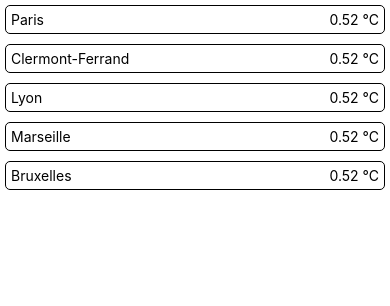
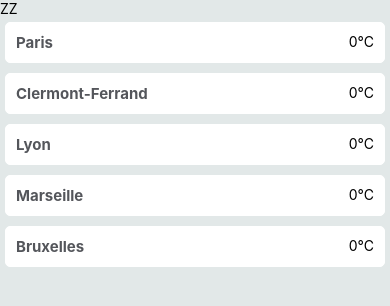
Before and after one commit to zsaoula/meteo_mobileapp, a React Native app: screen / in a window 390 px wide. Shown: the top 306 px of the page. Built offline with nearby package versions, Linux system fonts and the light colour scheme.

Commit message:
debut vue weatherCity

```diff
--- a/App.tsx
+++ b/App.tsx
@@ -1,6 +1,8 @@
 import { StatusBar } from 'expo-status-bar';
 import { StyleSheet, Text, View } from 'react-native';
-import { WeatherList } from './compenent/allCity';
+import { WeatherList } from './compenent/allWeathers';
+import { CityDisplay } from './compenent/weatherCity';
+import {colorBackground} from './styles/style';
 
 export default function App() {
   return (
@@ -9,7 +11,13 @@ export default function App() {
     //   <StatusBar style="auto" />
     // </View>
     <View style={styles.container}>
-      <WeatherList></WeatherList>
+      <View>
+        <Text>ZZ</Text>
+      </View>
+      <View>
+        <WeatherList></WeatherList>
+        {/* <CityDisplay name={'Clermont-Ferrand'}></CityDisplay> */}
+      </View>
     </View>
   );
 }
@@ -17,6 +25,6 @@ export default function App() {
 const styles = StyleSheet.create({
   container: {
     flex: 1,
-    backgroundColor: '#fff'
+    backgroundColor: colorBackground
   },
 });
--- a/compenent/allCity.tsx
+++ /dev/null
@@ -1,28 +0,0 @@
-import {WEATHER_DATA} from "../data/stub";
-import { View,Text, StyleSheet } from "react-native";
-
-export function WeatherList() {
-    return (
-      <View>
-        {WEATHER_DATA.map((weather, index) => (
-          <View style={weatherListStyle.container} key={index}>
-            <Text>{weather.city.name}</Text>
-            <Text>{weather.temperature} °C</Text>
-          </View>
-        ))}
-      </View>
-    );
-};
-
-const weatherListStyle = StyleSheet.create({
-    container: {
-        flexDirection: "row",
-        justifyContent: "space-between",
-        borderWidth: 1,
-        borderColor: "black",
-        padding: 5,
-        margin: 5,
-        borderRadius: 5
-    },
-
-});
--- /dev/null
+++ b/compenent/allWeathers.tsx
@@ -0,0 +1,63 @@
+import {City, WEATHER_DATA} from "../data/stub";
+import { View,Text, StyleSheet, FlatList, TouchableOpacity } from "react-native";
+import {cityName} from "../styles/style";
+
+export function WeatherList() {
+    //return (
+      // <View>
+      //   {WEATHER_DATA.map((weather, index) => (
+      //     <View style={weatherListStyle.container} key={index}>
+      //       <Text>{weather.city.name}</Text>
+      //       <Text>{weather.temperature} °C</Text>
+      //     </View>
+      //   ))}
+      // </View>
+      const allWeathers = WEATHER_DATA
+
+      function selectedCity(city: City) {
+        //appel vu
+      }
+
+      return (
+        <View>
+        <FlatList
+          data={allWeathers}
+          keyExtractor={(item) => item.city.name}
+          renderItem={({ item }) => {
+            return (
+              <TouchableOpacity onPress={() => selectedCity(item.city)}>
+                <View style={weatherListStyle.container}>
+                  <Text style={weatherListStyle.name}>{item.city.name}</Text>
+                  <Text>{Math.floor(item.temperature)}°C</Text>
+                </View>
+              </TouchableOpacity>
+            );
+          }}
+        />
+      </View>
+    );
+};
+
+const weatherListStyle = StyleSheet.create({
+    container: {
+        flexDirection: "row",
+        justifyContent: "space-between",
+        borderWidth: 1,
+        backgroundColor: 'white',
+        borderColor: "white",
+        padding: 10,
+        margin: 5,
+        borderRadius: 5
+    },
+    name: {
+      color: cityName,
+      fontSize: 15,
+      fontWeight: "bold"
+    },
+
+    temperature: {
+      color: cityName,
+      fontSize: 12
+    }
+
+});
--- /dev/null
+++ b/compenent/weatherCity.tsx
@@ -0,0 +1,40 @@
+import {WEATHER_DATA} from "../data/stub";
+import { View,Text, StyleSheet, FlatList } from "react-native";
+import {cityName} from "../styles/style";
+
+type cityProps = {
+    name: string
+}
+
+export function CityDisplay(props: cityProps) {
+      const allWeathers = WEATHER_DATA.filter(weather => weather.city.name === props.name)
+      return (
+        <View>
+        <Text>{allWeathers[0].city.name}</Text>
+      </View>
+    );
+};
+
+const weatherListStyle = StyleSheet.create({
+    container: {
+        flexDirection: "row",
+        justifyContent: "space-between",
+        borderWidth: 1,
+        backgroundColor: 'white',
+        borderColor: "white",
+        padding: 10,
+        margin: 5,
+        borderRadius: 5
+    },
+    name: {
+      color: cityName,
+      fontSize: 15,
+      fontWeight: "bold"
+    },
+
+    temperature: {
+      color: cityName,
+      fontSize: 12
+    }
+
+});
--- /dev/null
+++ b/styles/style.tsx
@@ -0,0 +1,2 @@
+export const colorBackground = "#E2E8E8"
+export const cityName = "#54565B"
```
